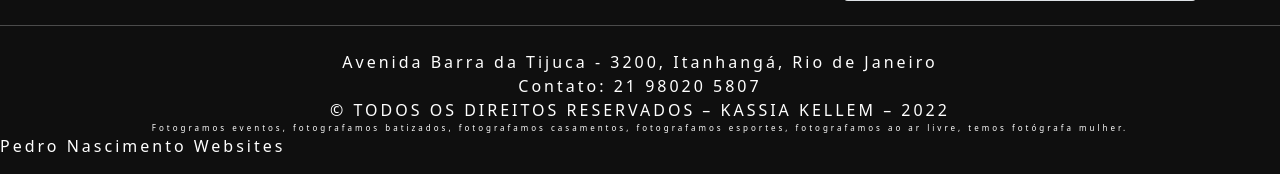
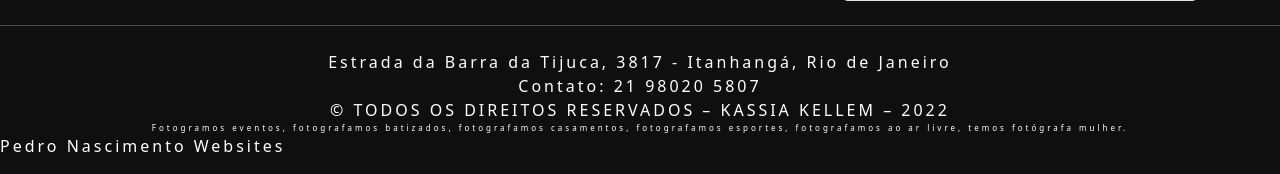
Before and after one commit to pedrotnascimento/site-de-fotografia, a Flask app: page / in a window 1280 px wide. Shown: the part 1277-1451 px from the top of the page. Run offline with Flask 2, Linux system fonts and the light colour scheme; some libraries are stand-ins or nearby versions.

Commit message:
atualizando endereço

```diff
--- a/templates/macros/footer.html
+++ b/templates/macros/footer.html
@@ -2,7 +2,7 @@
 <hr class="my-4">
 <div>
     <div class="text-center">
-        Avenida Barra da Tijuca - 3200, Itanhangá, Rio de Janeiro
+        Estrada da Barra da Tijuca, 3817 - Itanhangá, Rio de Janeiro
     </div>
     <div class="text-center">
         Contato: 21 98020 5807
```
